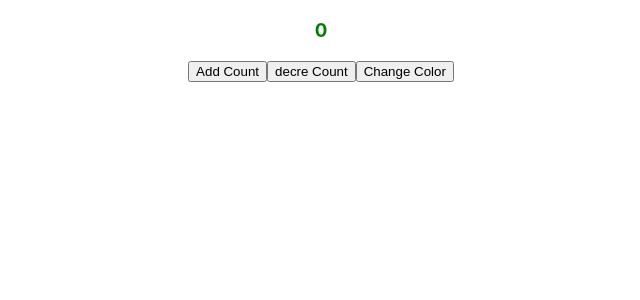
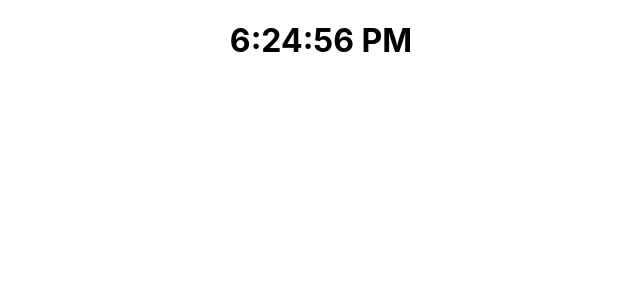
Before and after one commit to anushad246/react-all-concepts, a React (Create React App) app: page / in a window 1280 px wide. Shown: the top 300 px of the page, without its empty margins (319-959 px from the left). Built offline with nearby package versions, Linux system fonts and the light colour scheme.

Commit message:
digital clock

```diff
--- a/src/App.jsx
+++ b/src/App.jsx
@@ -21,7 +21,8 @@ import "./App.css";
 // import UpdateArrayInState from "./practice-components/UpdateArrayInState";
 // import ArrOfObj from "./practice-components/ArrOfObj";
 // import Crud from './practice-components/Crud'
-import UseEffects from './practice-components/UseEffects'
+// import UseEffects from './practice-components/UseEffects'
+import DigitalClock from './practice-components/DigitalClock'
 
 const user = {
   name: "Anusha Dammalapati",
@@ -153,7 +154,6 @@ function App() {
       <Student></Student>
       <Student isStudent={true} age={18}></Student> */}
       {/* <UserGreetings islogedIn={true} name="Anusha Dammalapati"></UserGreetings> */}
-
       {/* <div> */}
       {/* <List techData={uiDeveloprs} category="UI Team"></List>
       <List techData={BackendDeveloper} category="Backend Team"></List>
@@ -162,7 +162,6 @@ function App() {
         category="Marketing Specialist"
       ></List> */}
       {/* </div> */}
-
       {/* <ClickEventButton/> */}
       {/* <UseStateComponent></UseStateComponent>
       <Counter></Counter> */}
@@ -172,7 +171,8 @@ function App() {
       {/* <UpdateArrayInState></UpdateArrayInState> */}
       {/* <ArrOfObj></ArrOfObj> */}
       {/* <Crud></Crud> */}
-      <UseEffects></UseEffects>
+      {/* <UseEffects></UseEffects> */}
+      <DigitalClock></DigitalClock>
     </div>
   );
 }
--- /dev/null
+++ b/src/practice-components/DigitalClock.jsx
@@ -0,0 +1,30 @@
+import React, { useEffect, useState } from "react";
+
+const DigitalClock = () => {
+  const [time, setTime] = useState(new Date());
+  useEffect(() => {
+    const intervel = setInterval(() => {
+      setTime(new Date());
+    }, 1000);
+    return () => {
+      clearInterval(intervel);
+    };
+  }, []);
+
+  function formateTime(){
+    let hour = time.getHours();
+    let minutes = time.getMinutes();
+    let seconds = time.getSeconds();
+    const meridium = time >= 12 ? "PM" : "AM";
+    hour = hour % 12 || 12;
+    return `${hour}:${minutes}:${seconds} ${meridium}`
+  }
+
+  return (
+    <div>
+      <h1>{formateTime()}</h1>
+    </div>
+  );
+};
+
+export default DigitalClock;
```
